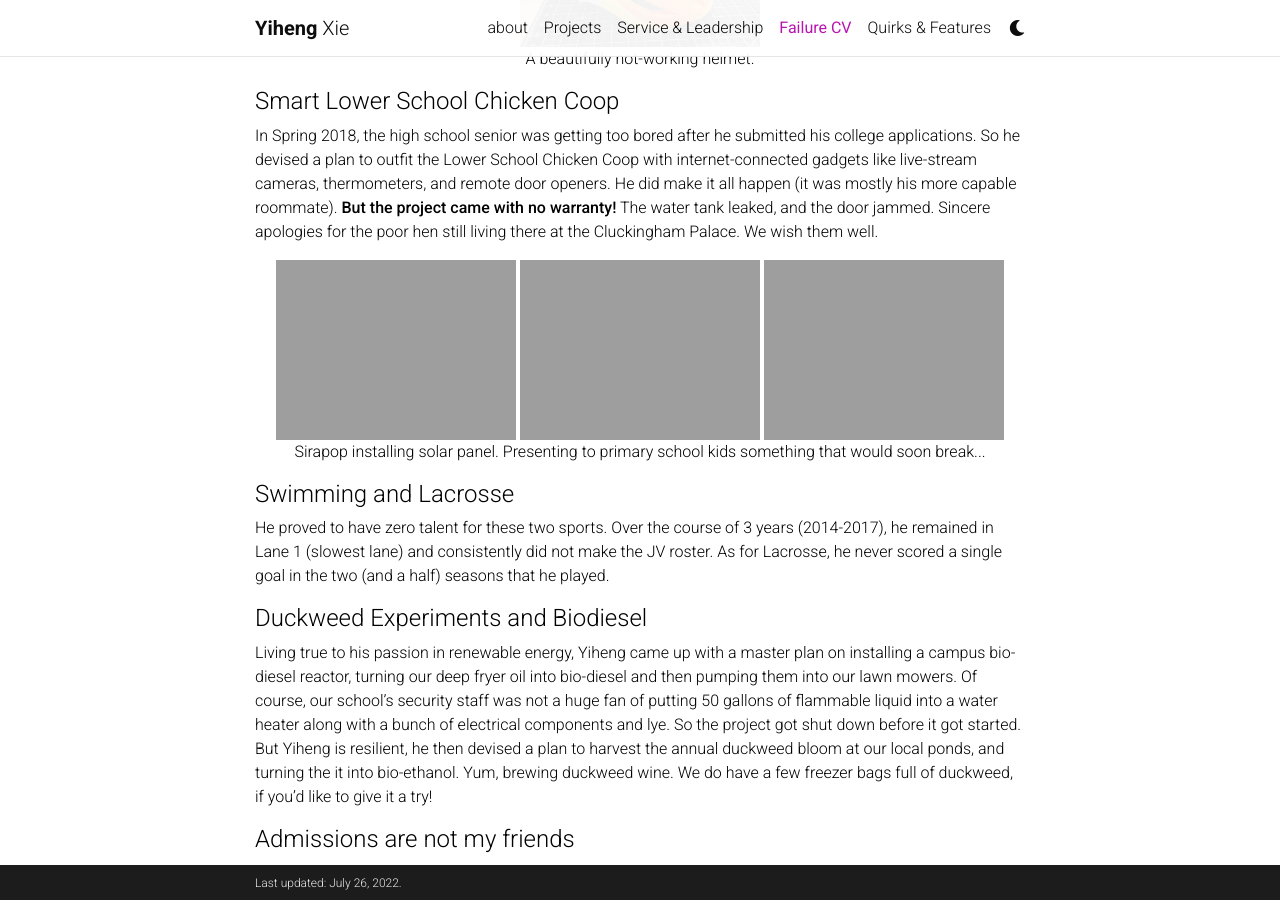
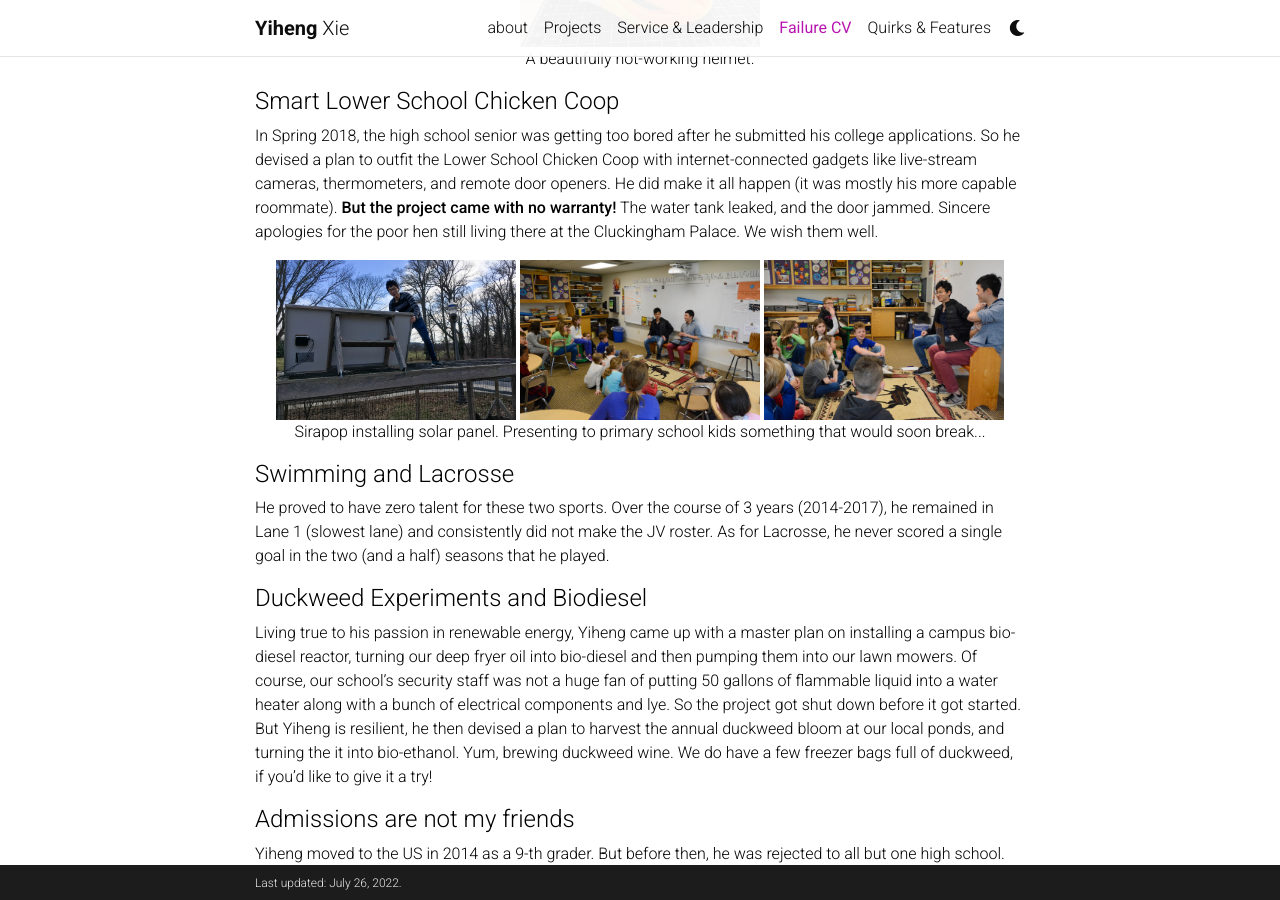
Before and after one commit to yxie20/yxie20.github.io, a Jekyll site: the page built from _pages/failure cv.md, in a window 1280 px wide and 900 px high, scrolled down 726 px. Built offline with Jekyll 4.4.1, drawn with Linux system fonts in a browser that asks for light colours; nearby versions of some CDN libraries; comment, search, counter and statistics services are not loaded; a style sheet for code colours, icons or effects is not loaded.

Commit message:
fix image bug

```diff
--- a/_pages/failure cv.md
+++ b/_pages/failure cv.md
@@ -37,9 +37,9 @@ the door jammed. Sincere apologies for the poor hen still living there at the Cl
 We wish them well.
 
 <p align="center">
-<img width="240" src="https://yxie20.github.io/assets/failurecv/img/coop.jpg">
-<img width="240" src="https://yxie20.github.io/assets/failurecv/img/coopkid1.jpg">
-<img width="240" src="https://yxie20.github.io/assets/failurecv/img/coopkid2.jpg">
+<img width="240" src="https://yxie20.github.io/assets/img/failurecv/coop.jpg">
+<img width="240" src="https://yxie20.github.io/assets/img/failurecv/coopkid1.jpg">
+<img width="240" src="https://yxie20.github.io/assets/img/failurecv/coopkid2.jpg">
 <br/>Sirapop installing solar panel. Presenting to primary school kids something that would soon break...
 </p>
 
```
